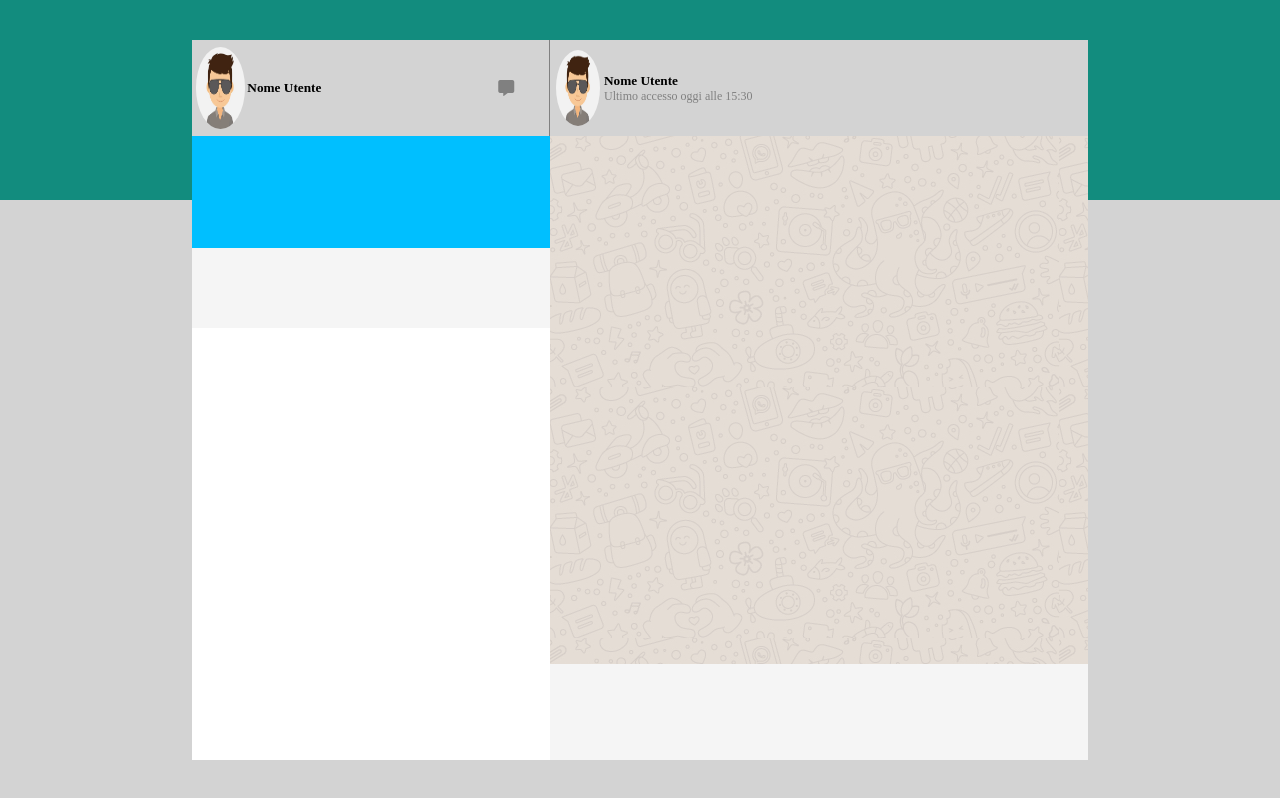
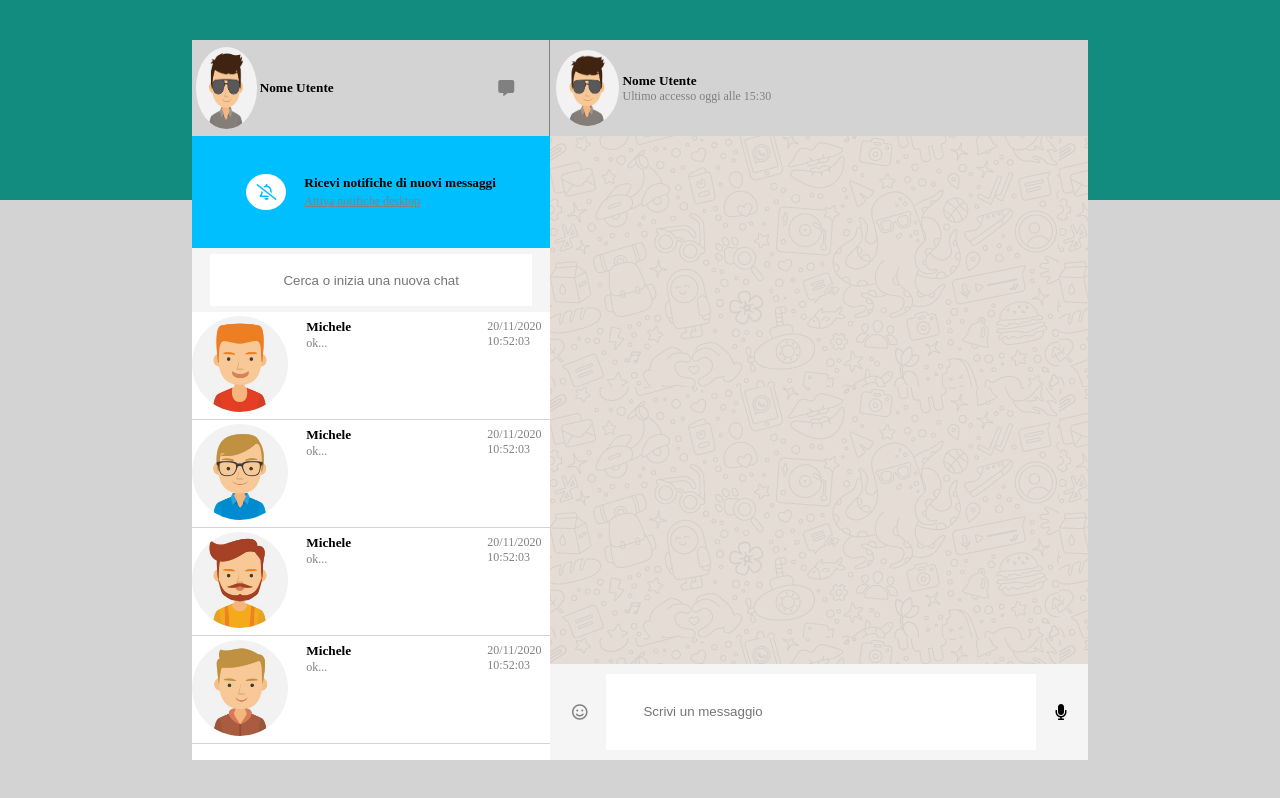
Before and after one commit to alessiogarifo92/vue-boolzapp, a plain HTML site: page index.html in a window 1280 px wide. Drawn offline with Linux system fonts and the light colour scheme.

Commit message:
tutto completo manca solo chat

```diff
--- a/css/style.css
+++ b/css/style.css
@@ -64,7 +64,7 @@
 }
 
 .left img{
-  width: 20%;
+  width: 25%;
   height: 85%;
   border-radius: 50%;
   margin-right: 1%;
@@ -73,15 +73,71 @@
 #notifiche{
   background-color: deepskyblue;
   height: 14vh;
+  display: flex;
+  justify-content: center;
+  align-items: center;
+}
+
+#notifiche i{
+  background-color: white;
+  border-radius: 50%;
+  color: deepskyblue;
+  padding:10px;
+  margin-right: 5%;
+}
+
+#notifiche a{
+  color: grey;
+  font-size: 12px;
 }
 
 #cerca-contatti{
   background-color: whitesmoke;
-  height: 10vh;
+  height: 8vh;
+  display: flex;
+  justify-content: center;
+  align-items: center;
+}
+
+#cerca-contatti input{
+  border: none;
+  width: 90%;
+  height: 80%;
+  text-align: center;
+}
+
+#cerca-contatti i{
+  position: absolute;
+  color: lightgrey;
+  left: 4%;
 }
 
 #contatti{
   height: 54vh;
+  overflow: auto;
+}
+
+.box-contatto{
+  display: flex;
+  justify-content: flex-start;
+  height: 25%;
+  border-bottom: 1px solid lightgrey;
+}
+
+.box-contatto img{
+  border-radius: 50%;
+  margin-top: 1%;
+  height: 90%;
+}
+
+.box-contatto p{
+  color: grey;
+  font-size: 12px;
+  margin-top: 2%;
+}
+
+.next-avatar{
+  margin: 2% 38% 0 5%;
 }
 
 /* impostazioni sez right */
@@ -100,7 +156,7 @@
 
 #top-chat > .left img{
   height: 80%;
-  width: 12%;
+  width: 17%;
 }
 
 .rimpicciolito{
@@ -116,4 +172,22 @@
 #bottom-chat{
   background-color: whitesmoke;
   height: 12vh;
+  display: flex;
+  justify-content: space-between;
+  align-items: center;
 }
+
+#bottom-chat input{
+  width: 80%;
+  height: 80%;
+  border: none;
+}
+
+#bottom-chat i:first-child{
+  color: grey;
+  padding-left: 4%;
+}
+
+#bottom-chat i:last-child{
+  padding-right: 4%;
+}
--- a/index.html
+++ b/index.html
@@ -19,18 +19,24 @@
 
         <div id="container">
 
+          <!-- INIZIO SEZ LEFT -->
+
           <div id="sez-left">
 
             <div id="utente">
 
               <div class="left">
+
                 <img src="img/avatar_2.jpg" alt="avatar utente">
+
                 <h5>Nome Utente</h5>
               </div>
 
               <div class="right">
                 <i class="far fa-circle-notch"></i>
+
                 <i class="fas fa-comment-alt"></i>
+
                 <i class="far fa-ellipsis-v"></i>
 
               </div>
@@ -39,17 +45,96 @@
 
             <div id="notifiche">
 
+              <i class="far fa-bell-slash"></i>
+
+              <div>
+                <h5>Ricevi notifiche di nuovi messaggi</h5>
+
+                <a href="#">Attiva notifiche desktop</a>
+              </div>
+
             </div>
 
             <div id="cerca-contatti">
+
+              <input type="text" name="" value="" placeholder="Cerca o inizia una nuova chat">
+              <i class="far fa-search"></i>
 
             </div>
 
             <div id="contatti">
 
+              <div class="box-contatto">
+
+                <img src="img/avatar_1.jpg" alt="avatar contatti">
+
+                <div class="next-avatar">
+
+                  <h5>Michele</h5>
+
+                  <p>ok...</p>
+
+                </div>
+
+                <p>20/11/2020 10:52:03</p>
+
+              </div>
+
+              <div class="box-contatto">
+
+                <img src="img/avatar_3.jpg" alt="avatar contatti">
+
+                <div class="next-avatar">
+
+                  <h5>Michele</h5>
+
+                  <p>ok...</p>
+
+                </div>
+
+                <p>20/11/2020 10:52:03</p>
+
+              </div>
+
+              <div class="box-contatto">
+
+                <img src="img/avatar_4.jpg" alt="avatar contatti">
+
+                <div class="next-avatar">
+
+                  <h5>Michele</h5>
+
+                  <p>ok...</p>
+
+                </div>
+
+                <p>20/11/2020 10:52:03</p>
+
+              </div>
+
+              <div class="box-contatto">
+
+                <img src="img/avatar_5.jpg" alt="avatar contatti">
+
+                <div class="next-avatar">
+
+                  <h5>Michele</h5>
+
+                  <p>ok...</p>
+
+                </div>
+
+                <p>20/11/2020 10:52:03</p>
+
+              </div>
+
             </div>
 
           </div>
+
+          <!-- FINE SEZ LEFT -->
+
+          <!-- INIZIO SEZ RIGHT -->
 
           <div id="sez-right">
 
@@ -79,9 +164,17 @@
 
             <div id="bottom-chat">
 
+              <i class="far fa-smile"></i>
+
+              <input type="text" name="" value="" placeholder="          Scrivi un messaggio">
+
+              <i class="fas fa-microphone"></i>
+
             </div>
 
           </div>
+
+          <!-- FINE SEZ RIGHT -->
 
         </div>
 
```
